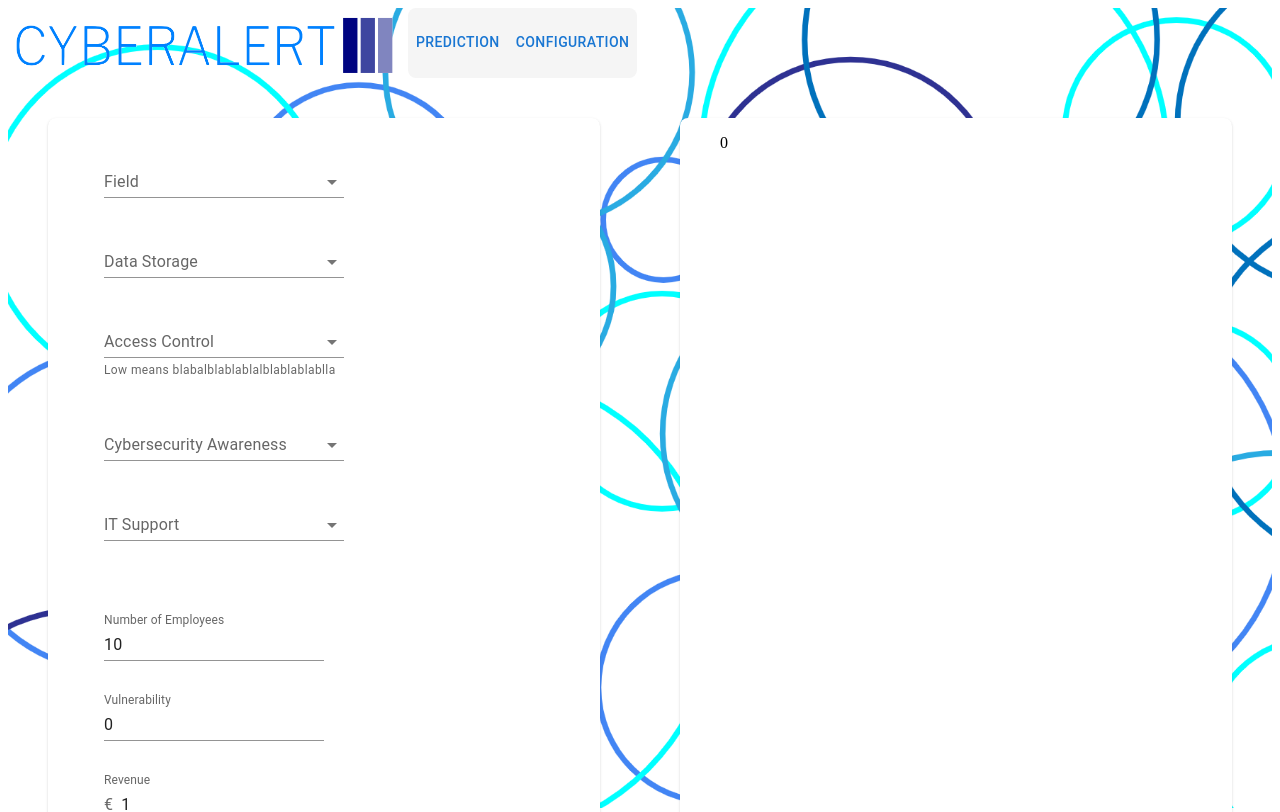
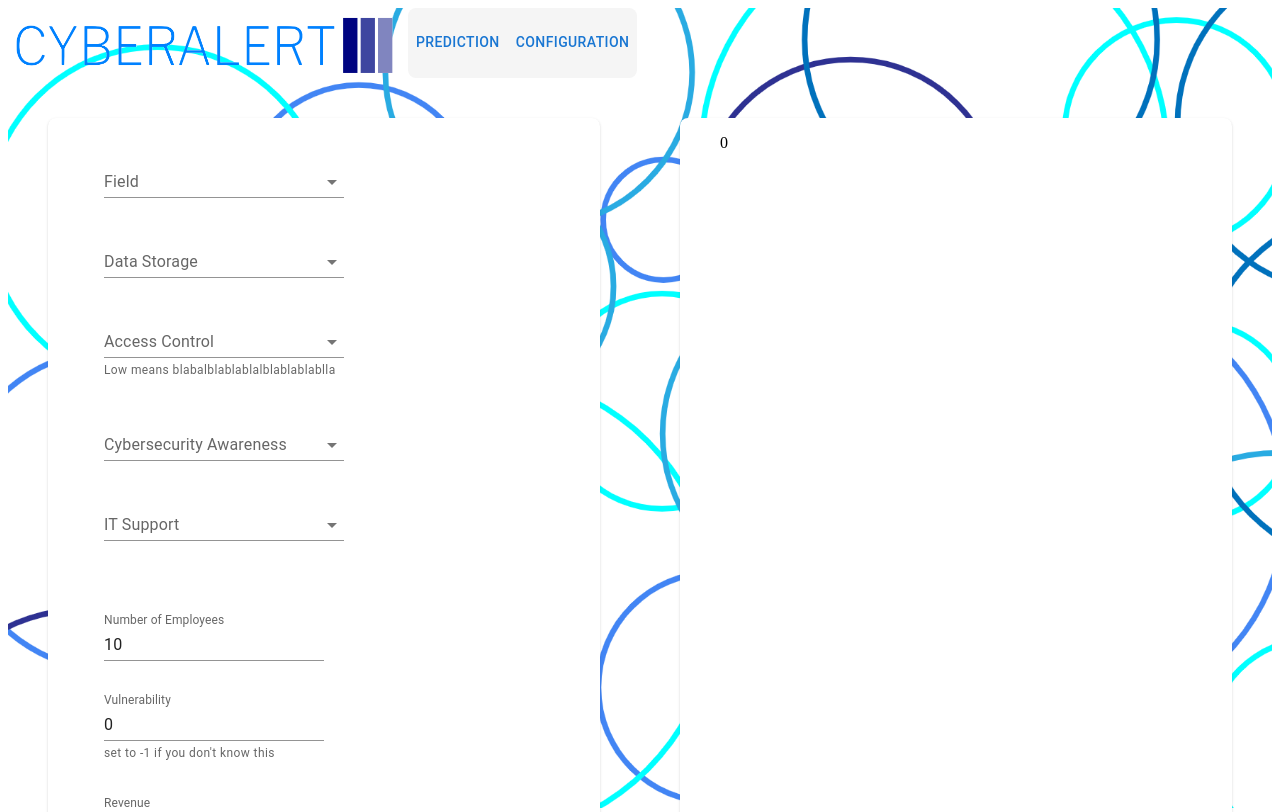
Before and after one commit to MAP-E-Pinto-C-Ma-N-Xu/riskassessment, a React (Create React App) app in the folder client/: page /prediction in a window 1280 px wide. Shown: the top 812 px of the page. Built offline with nearby package versions, Linux system fonts and the light colour scheme.

Commit message:
add helper text

```diff
--- a/client/src/components/AttributesSelection.tsx
+++ b/client/src/components/AttributesSelection.tsx
@@ -255,6 +255,7 @@ const AttributesSelection = (props: AttributesSelectionProps) => {
           variant="standard"
           type="number"
           defaultValue="0"
+          helperText="set to -1 if you don't know this"
           onChange={(event) => setVulnerability(Number(event.target.value))}
         />
 
```
